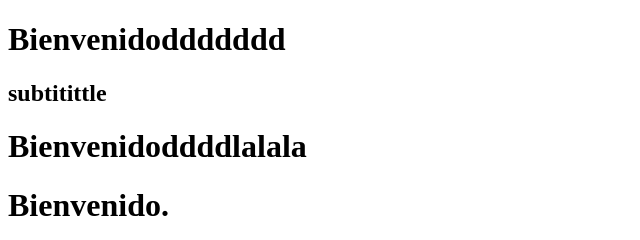
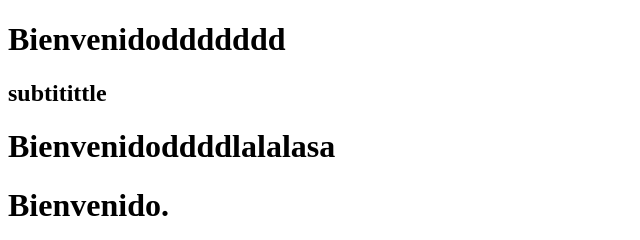
Before and after one commit to cead87/pagina-web, a plain HTML site: page indexdos.html in a window 1280 px wide. Shown: the top 240 px of the page, 0-640 px from the left. Drawn offline with Linux system fonts and the light colour scheme.

Commit message:
cambie
aaa

```diff
--- a/indexdos.html
+++ b/indexdos.html
@@ -8,7 +8,7 @@
 <body>
 	<h1>Bienvenidoddddddd</h1>
 	<h2>subtitittle</h2>
-	<h1>Bienvenidoddddlalala</h1>
+	<h1>Bienvenidoddddlalalasa</h1>
 	<h1>Bienvenido.</h1>
 	<h2>hola2</h2>
 
```
